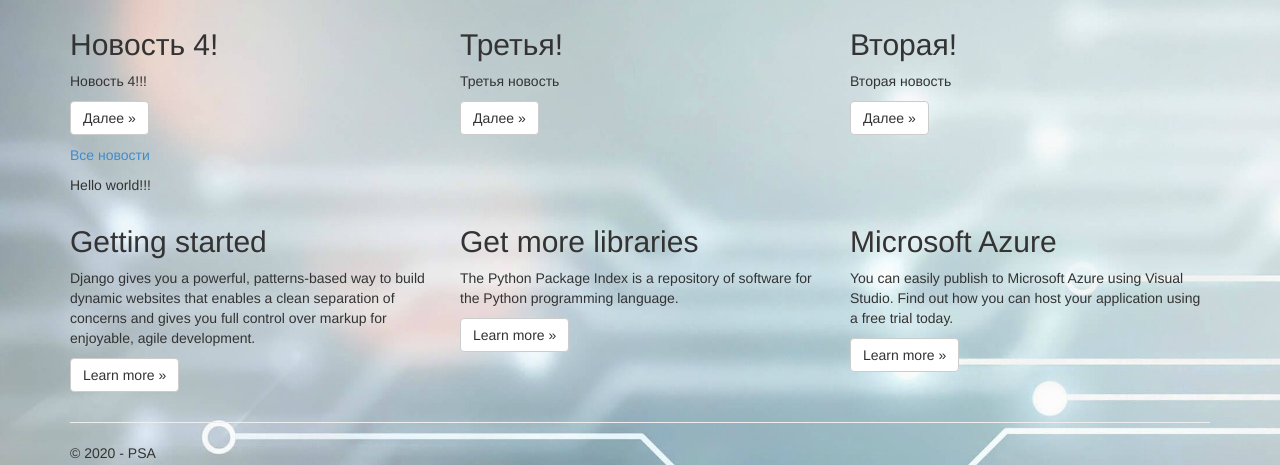
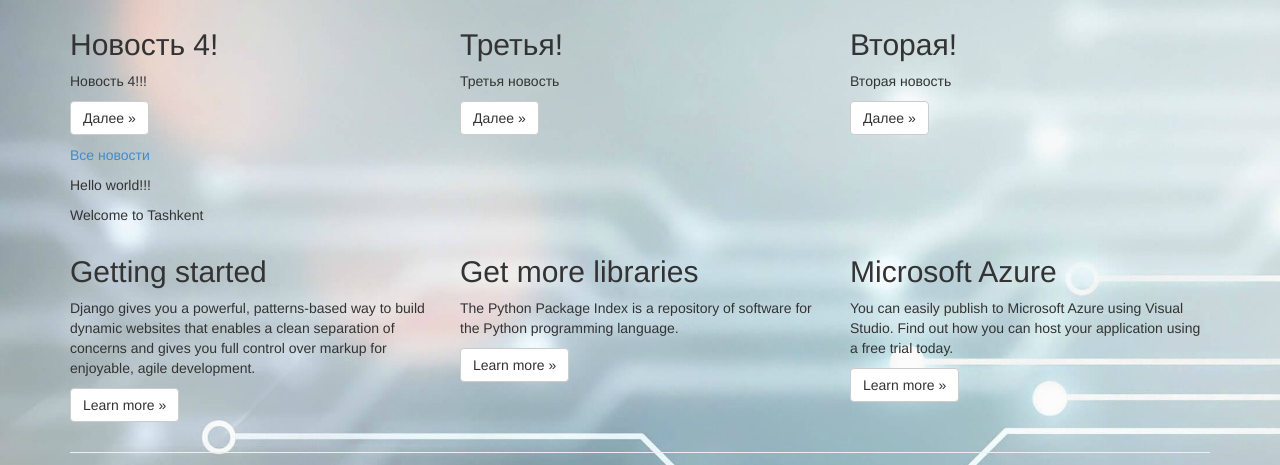
Before and after one commit to PSA-network/PSA, a Django app: page / in a window 1280 px wide. Shown: the part 555-1020 px from the top of the page. Run offline with Django 3.2, Linux system fonts and the light colour scheme; data comes from the database, SQL or seed files in the repository; some libraries are stand-ins or nearby versions.

Commit message:
Тест изменений от Алексея

```diff
--- a/DjangoWebProject1/app/templates/app/index.html
+++ b/DjangoWebProject1/app/templates/app/index.html
@@ -35,6 +35,8 @@
         <p><a href="{% url 'news' %}">Все новости</a></p>
 {% endif %}
 <p style="font: bold 200px;">Hello world!!!</p>
+<p style="font: bold 200px;">Welcome to Tashkent</p>
+
 <div class="row">
     <div class="col-md-4">
         <h2>Getting started</h2>
```
